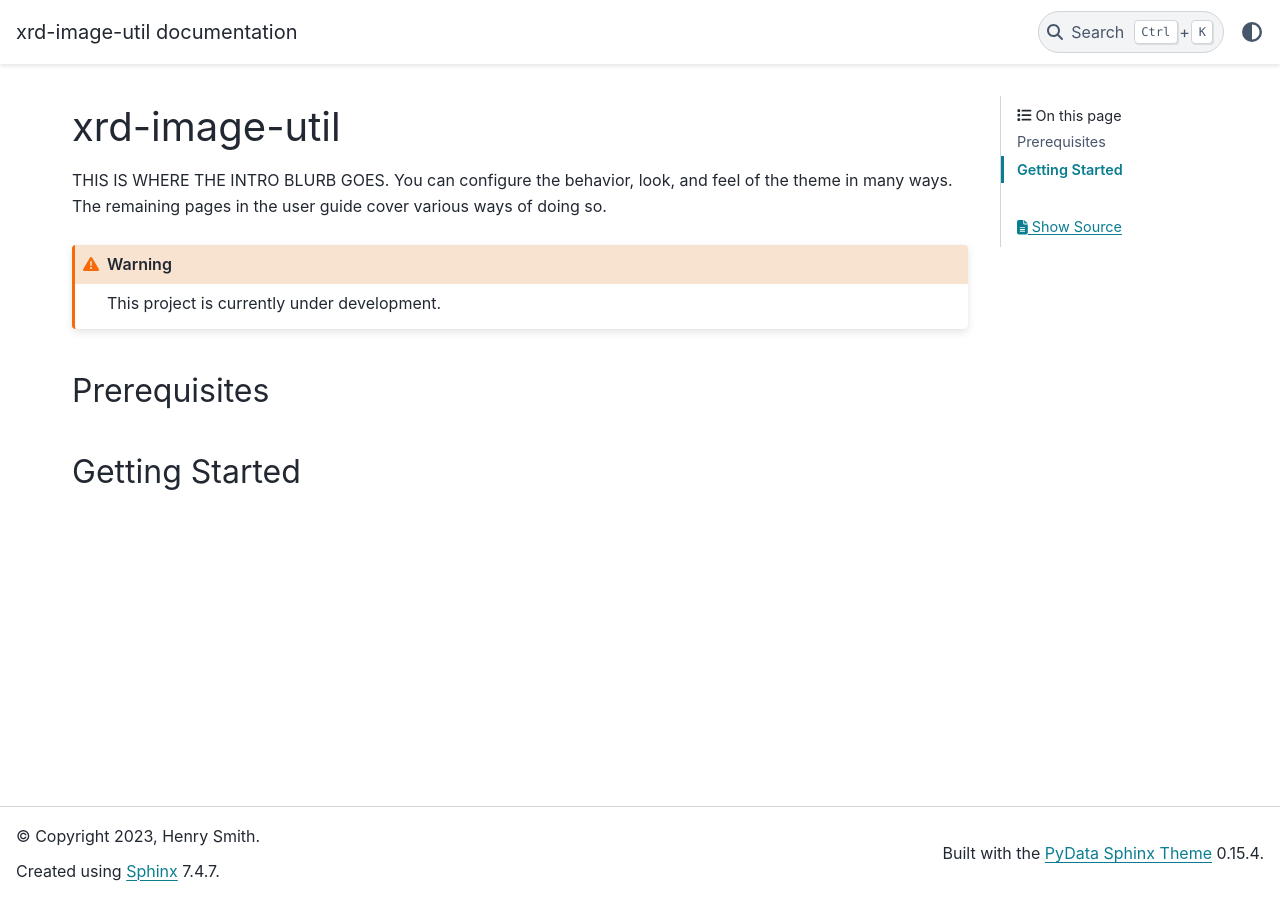
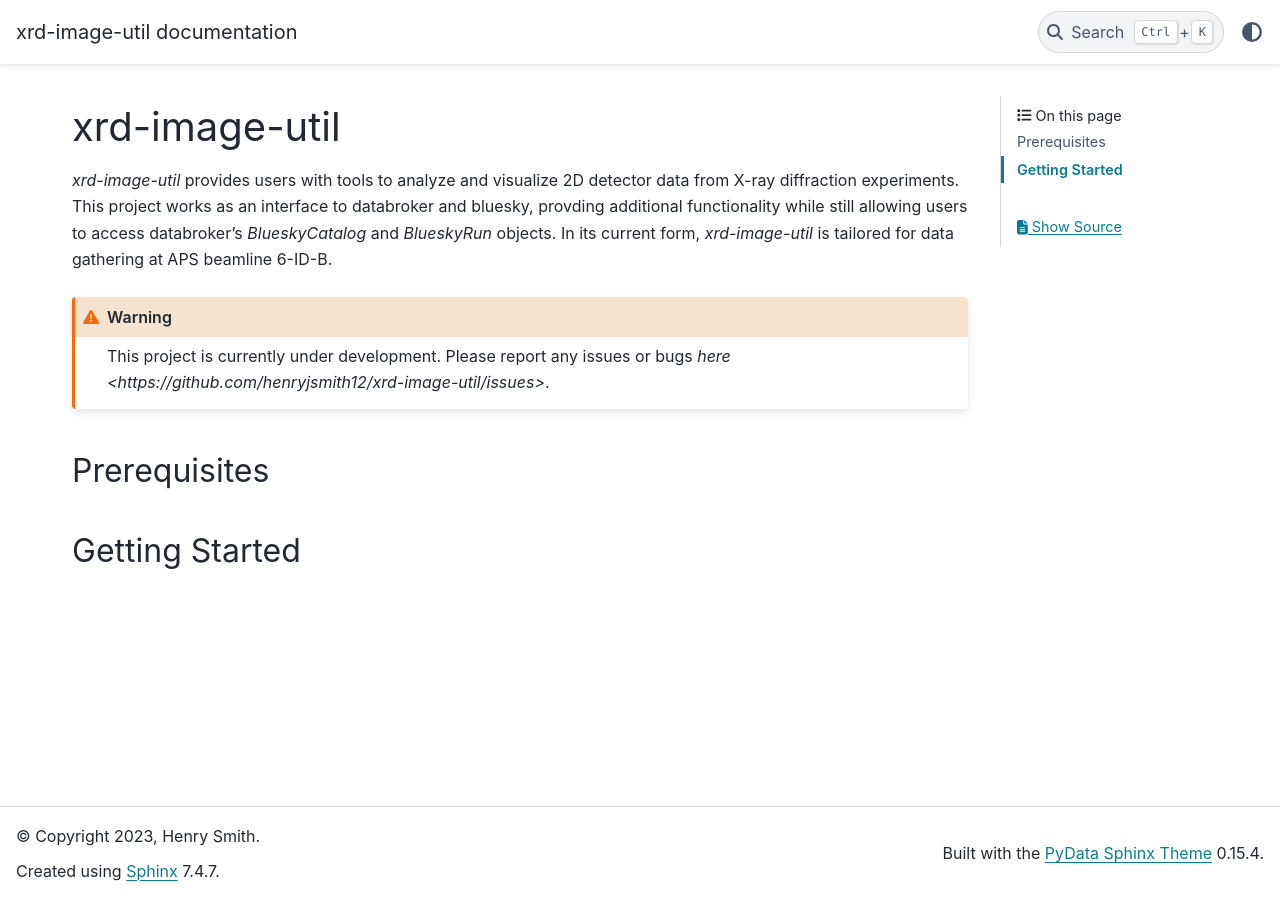
Before and after one commit to pecomyint/xrd-image-util, a Sphinx documentation site: the page built from docs/index.rst, in a window 1280 px wide. Built offline with Sphinx 7.4.7 and the PyData theme 0.15.4, drawn with Linux system fonts in a browser that asks for light colours.

Commit message:
Opening blurb

```diff
--- a/docs/index.rst
+++ b/docs/index.rst
@@ -2,12 +2,15 @@
 xrd-image-util
 ==============
 
-THIS IS WHERE THE INTRO BLURB GOES. You can configure the behavior, look, and feel of the theme in many ways.
-The remaining pages in the user guide cover various ways of doing so.
+`xrd-image-util` provides users with tools to analyze and visualize 2D detector data from X-ray diffraction experiments.
+This project works as an interface to databroker and bluesky, provding additional functionality while still
+allowing users to access databroker's `BlueskyCatalog` and `BlueskyRun` objects. In its current form, `xrd-image-util`
+is tailored for data gathering at APS beamline 6-ID-B.
 
 .. warning::
 
     This project is currently under development.
+    Please report any issues or bugs `here <https://github.com/henryjsmith12/xrd-image-util/issues>`.
 
 Prerequisites
 -------------
```
